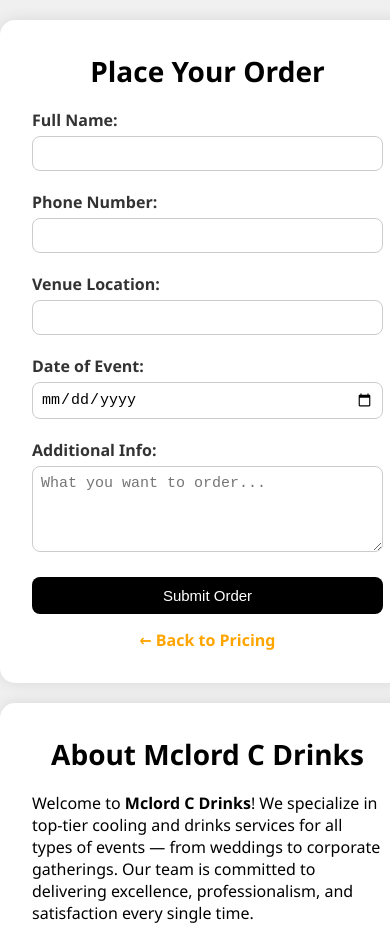
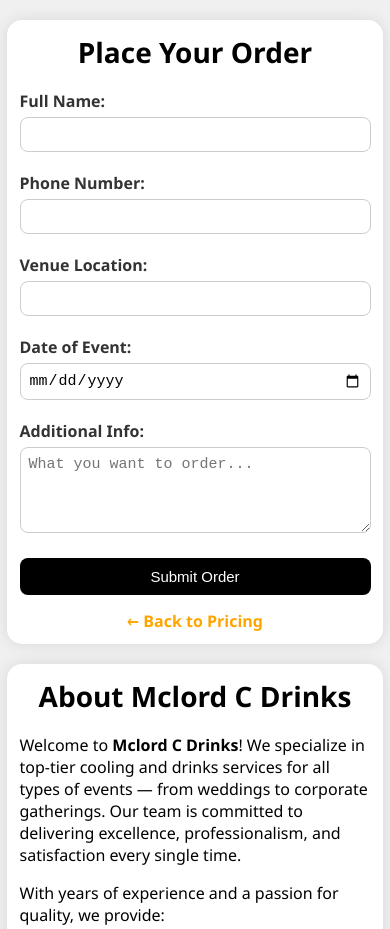
Before and after one commit to Drenox-Dev/MCLORD-EVENT-PLANNERS, a plain HTML site: page about.html in a window 390 px wide. Shown: the top 929 px of the page. Drawn offline with Linux system fonts and the light colour scheme.

Commit message:
fixed some commands

```diff
--- a/style1.css
+++ b/style1.css
@@ -145,6 +145,9 @@ button:hover {
 @media (max-width: 500px) {
   .container {
     padding: 1rem;
+    margin: 20px auto;
+    max-width: 10%;
+    /* background-color: #00ffff; */
   }
 
   input,
@@ -155,7 +158,7 @@ button:hover {
 }
 @media (max-width: 600px) {
   .container {
-    padding: 2rem;
+    padding: 0.8rem;
     margin: 20px auto;
     max-width: 95%;
   }
```
